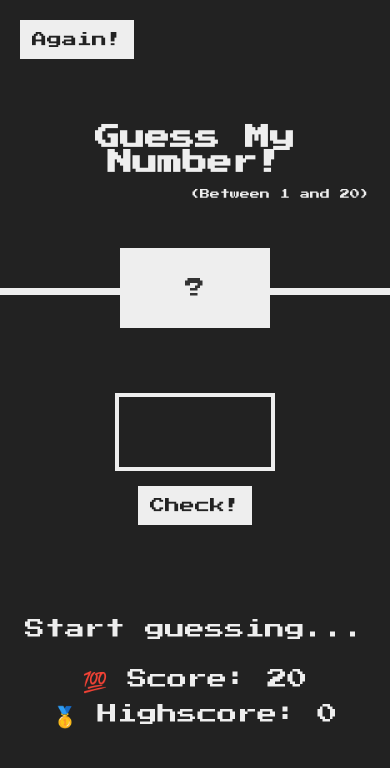
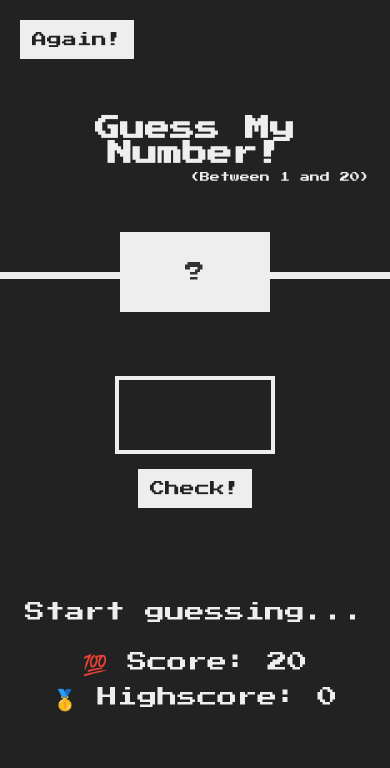
Before and after one commit to DistoRRRtion/Guess-My-Number, a plain HTML site: page index.html in a window 390 px wide. Drawn offline with Linux system fonts and the light colour scheme.

Commit message:
Update style.css

```diff
--- a/style.css
+++ b/style.css
@@ -122,7 +122,7 @@ h1 {
 
 @media (max-width: 680px) {
   header {
-    height: 35vh;
+    height: 33vh;
   }
   main {
     flex-wrap: wrap;
@@ -139,7 +139,7 @@ h1 {
     margin-bottom: 20px;
   }
   .between {
-    margin-top: 20vh;
+    margin-top: 18vh;
     font-size: 1rem;
   }
   .guess {
```
